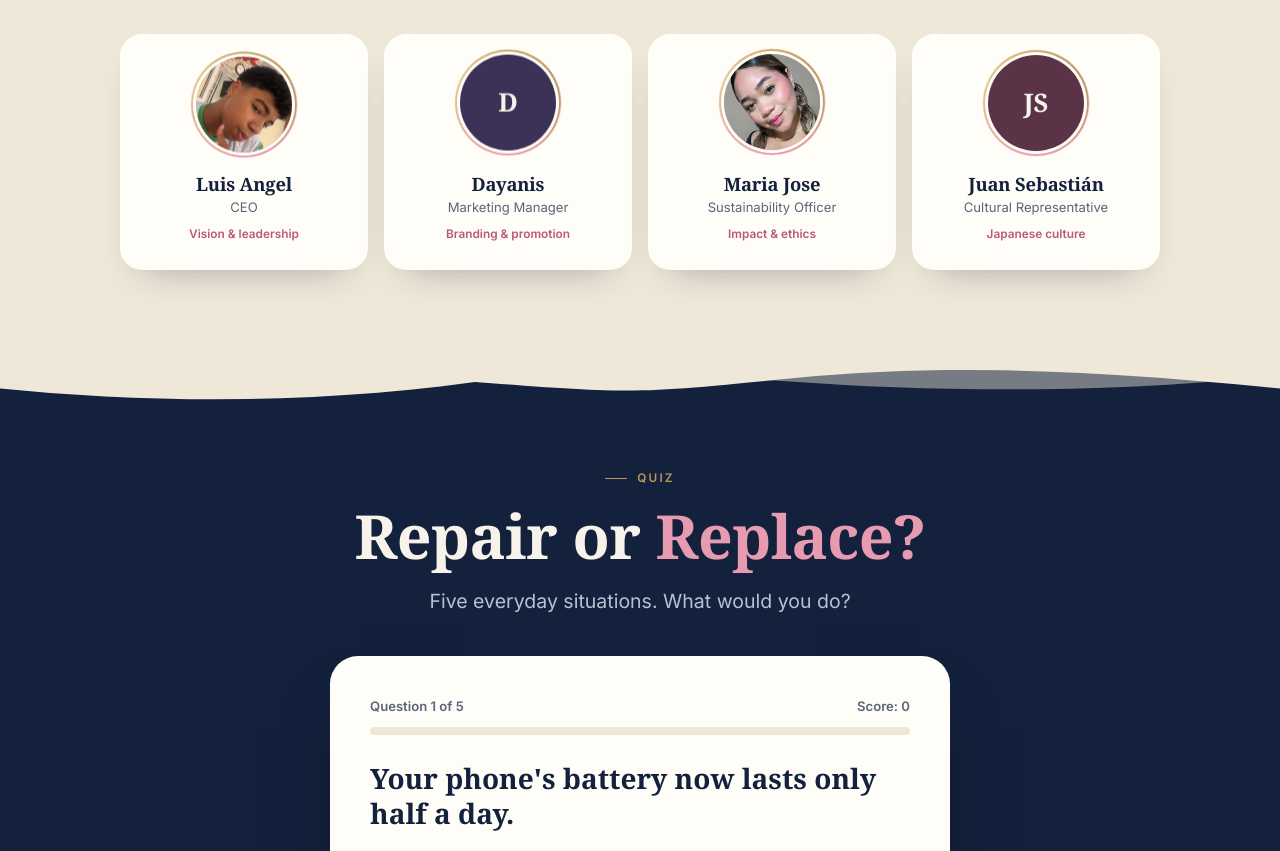
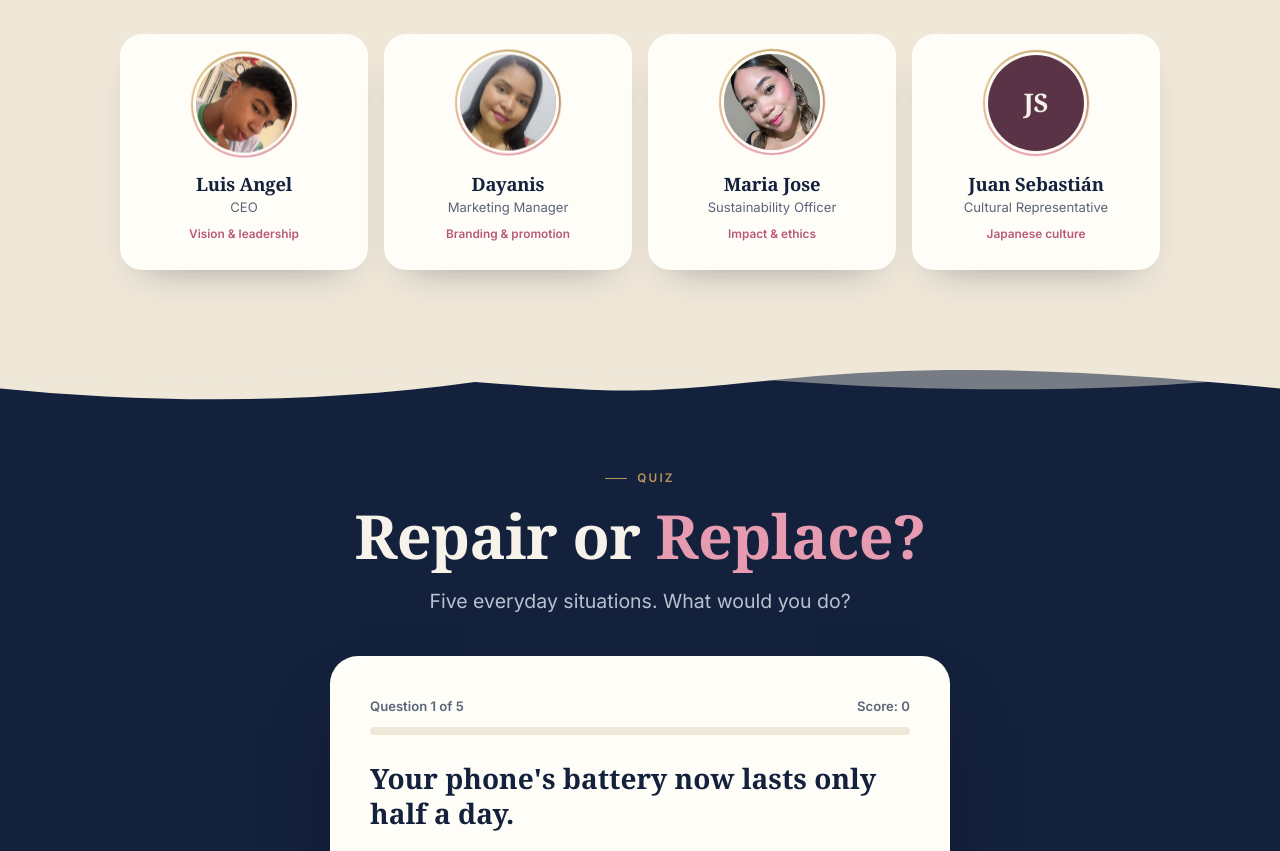
Before and after one commit to Jusev3mo/ketsu-sui, a plain HTML site: page index.html in a window 1280 px wide. Shown: the part 6920-7771 px from the top of the page. Drawn offline with Linux system fonts and the light colour scheme; animation ran at ten frames a second; a web font is replaced by a local one.

Commit message:
Add Dayanis's photo to the team section
Co-Authored-By: Claude Opus 5.5 <noreply@anthropic.com>

```diff
--- a/index.html
+++ b/index.html
@@ -627,7 +627,7 @@ footer .motto em{display:inline-block;animation:glowPink 3s ease-in-out infinite
     </div>
     <div class="team">
       <article class="member reveal"><div class="avatar"><img src="team/luis-angel.jpg" width="320" height="320" alt="Luis Angel" loading="lazy"></div><h3>Luis Angel</h3><p>CEO</p><p class="role">Vision &amp; leadership</p></article>
-      <article class="member reveal d1"><div class="avatar"><span>D</span></div><h3>Dayanis</h3><p>Marketing Manager</p><p class="role">Branding &amp; promotion</p></article>
+      <article class="member reveal d1"><div class="avatar"><img src="team/dayanis.jpg" width="320" height="320" alt="Dayanis" loading="lazy"></div><h3>Dayanis</h3><p>Marketing Manager</p><p class="role">Branding &amp; promotion</p></article>
       <article class="member reveal d2"><div class="avatar"><img src="team/maria-jose.jpg" width="320" height="320" alt="Maria Jose" loading="lazy"></div><h3>Maria Jose</h3><p>Sustainability Officer</p><p class="role">Impact &amp; ethics</p></article>
       <article class="member reveal d3"><div class="avatar"><span>JS</span></div><h3>Juan Sebastián</h3><p>Cultural Representative</p><p class="role">Japanese culture</p></article>
     </div>
```
Also changed, not shown: team/dayanis.jpg (added).
